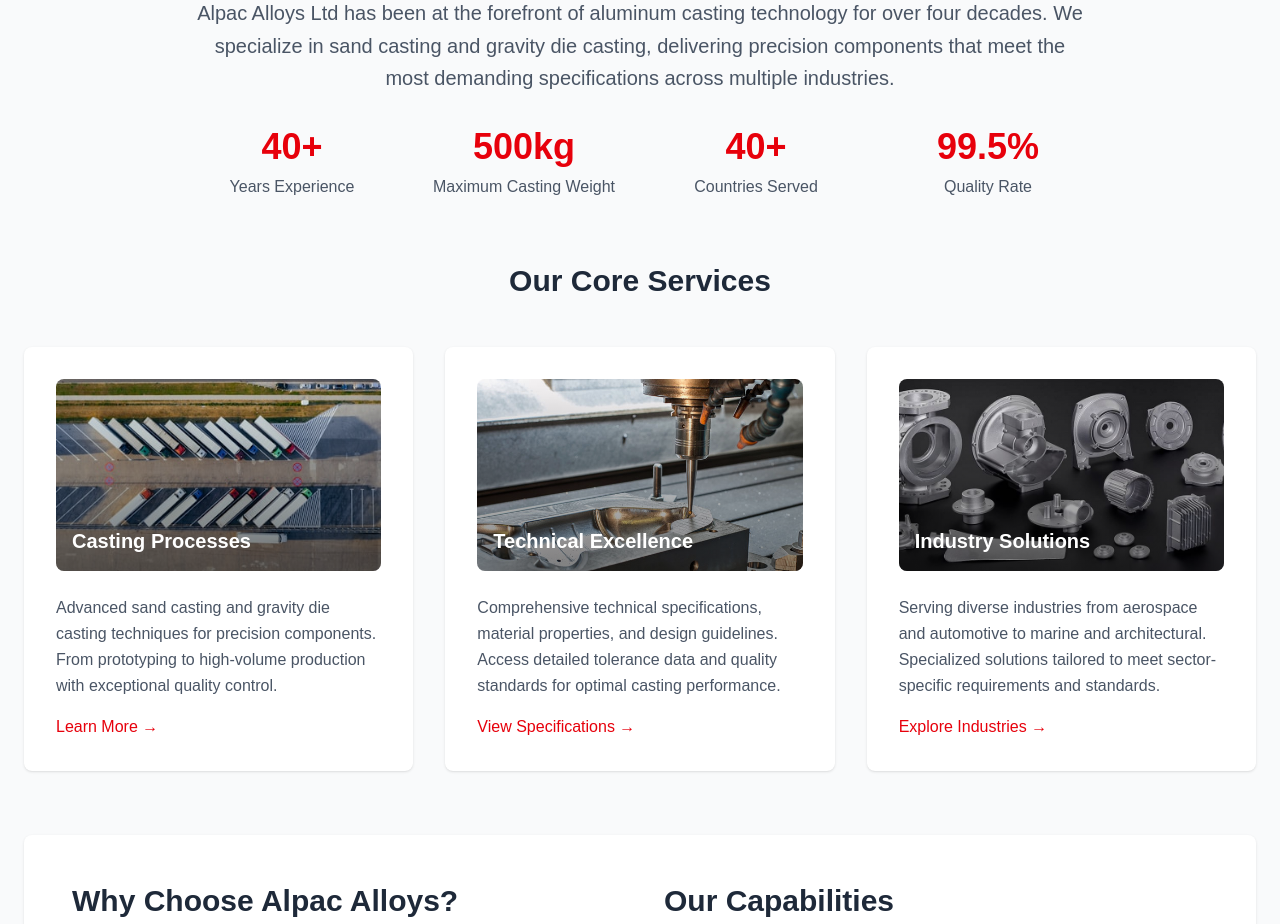
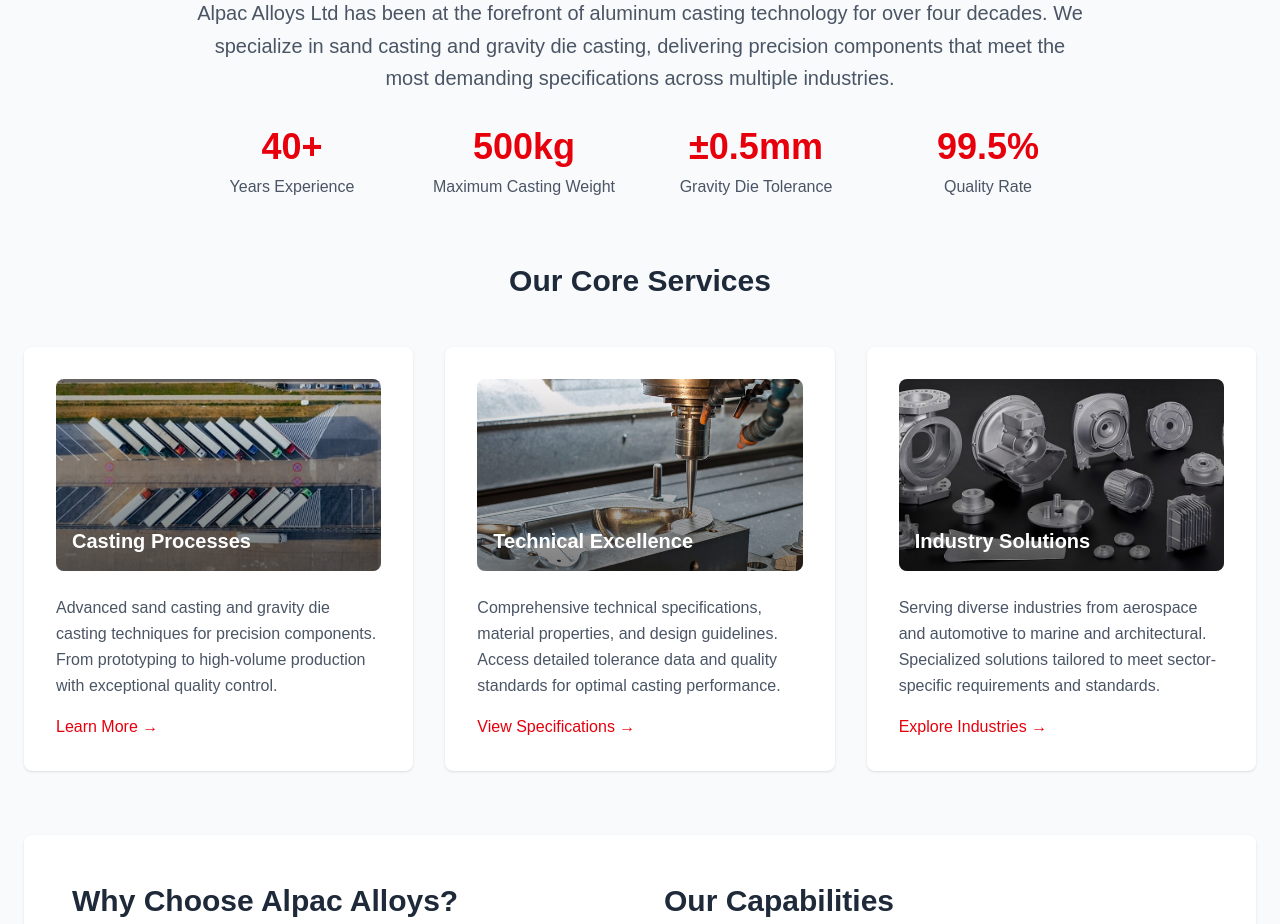
Before and after one commit to rajeshofficial/Alpac-alloys-, a React (Vite) app: page / in a window 1280 px wide. Shown: the part 1080-2004 px from the top of the page. Built offline with nearby package versions, Linux system fonts and the light colour scheme.

Commit message:
final details

```diff
--- a/src/Pages/Home.jsx
+++ b/src/Pages/Home.jsx
@@ -106,8 +106,8 @@
                   <div className="text-gray-600">Maximum Casting Weight</div>
                 </div>
                 <div className="text-center">
-                  <div className="text-4xl font-bold text-red-600 mb-2">40+</div>
-                  <div className="text-gray-600">Countries Served</div>
+                  <div className="text-4xl font-bold text-red-600 mb-2">±0.5mm</div>
+                  <div className="text-gray-600">Gravity Die Tolerance</div>
                 </div>
                 <div className="text-center">
                   <div className="text-4xl font-bold text-red-600 mb-2">99.5%</div>
```
